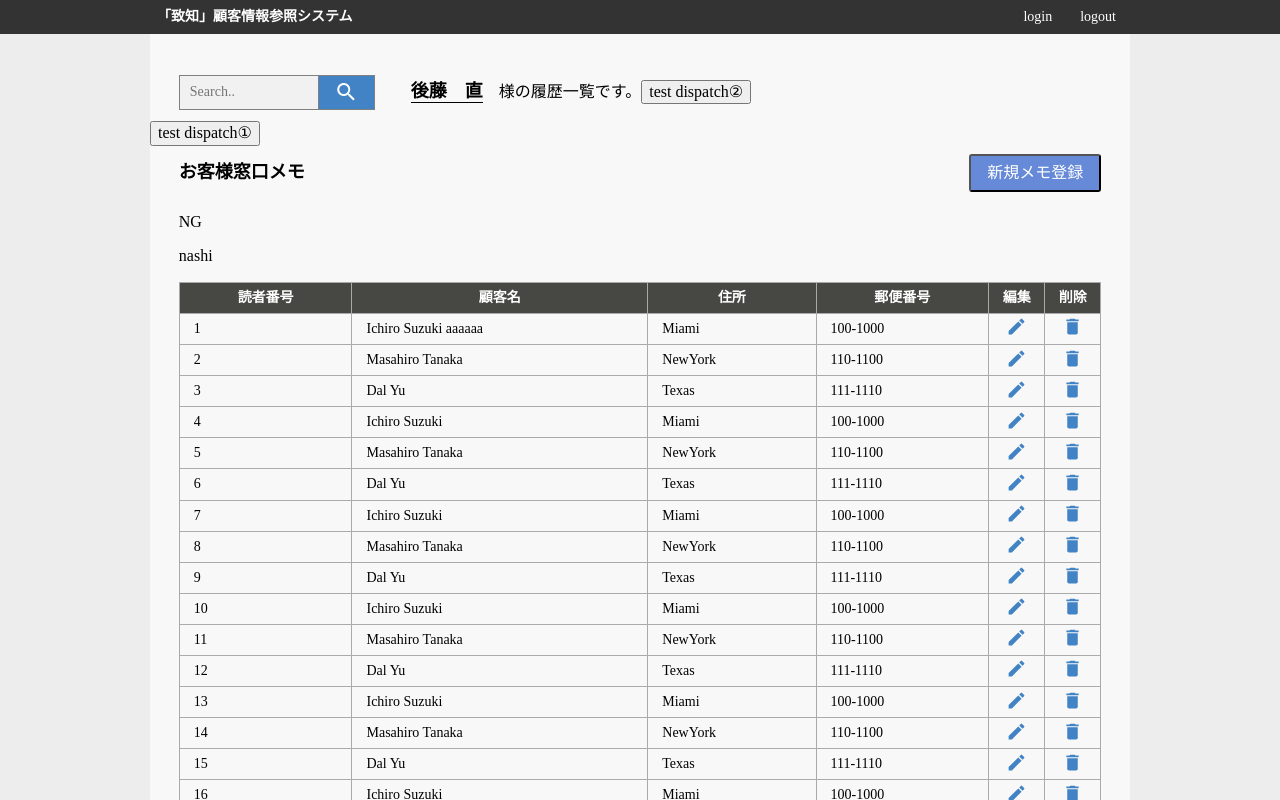
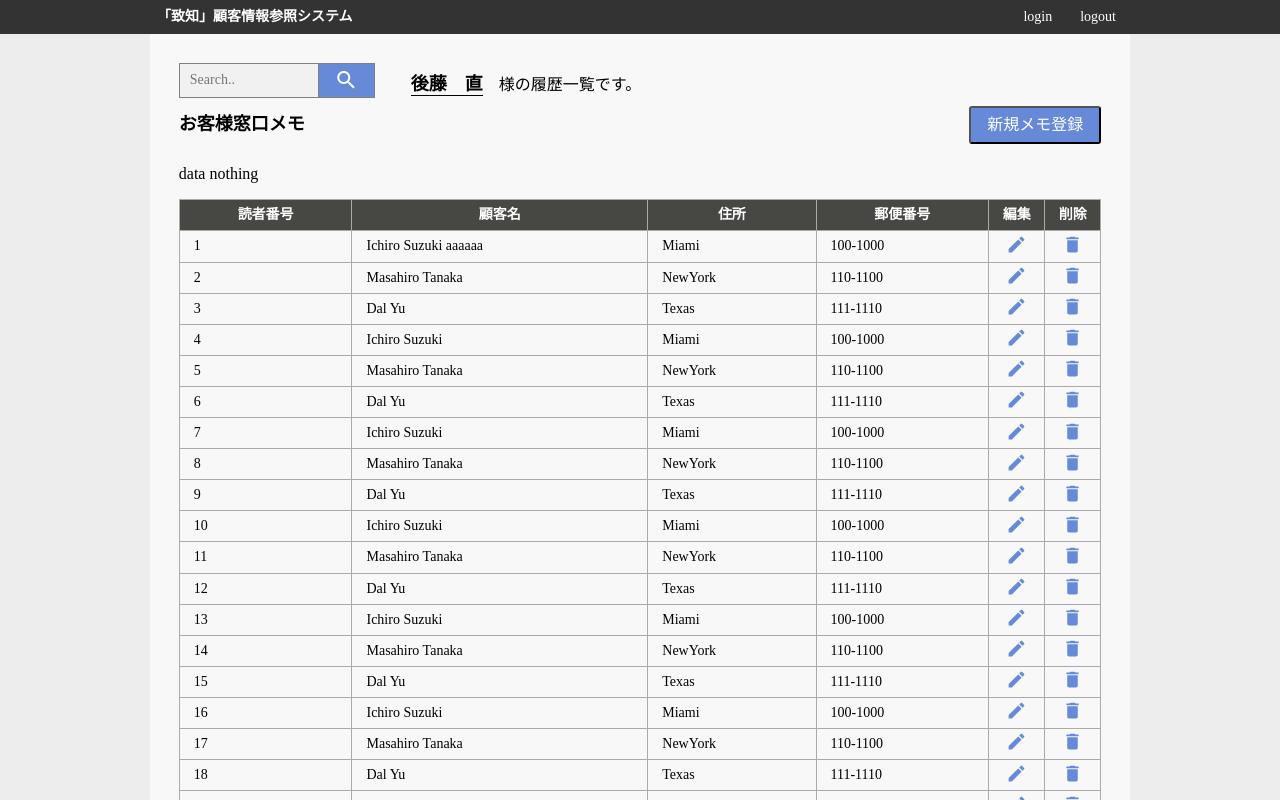
Before and after one commit to chichi-develop/cm-spinfo, a React (Create React App) app in the folder cm-spinfo-frontend/: page / in a window 1280 px wide. Shown: the top 800 px of the page. Built offline with nearby package versions, Linux system fonts and the light colour scheme.

Commit message:
mod searchbox

```diff
--- a/cm-spinfo-frontend/src/App.css
+++ b/cm-spinfo-frontend/src/App.css
@@ -31,9 +31,11 @@
 }
 
 a:link {
-  color: rgb(65, 131,196);
+  /* color: rgb(65, 131,196); */
+  color: #668ad8;
 }
 
 a:visited {
-  color: rgb(65, 131,196);
+  /* color: rgb(65, 131,196); */
+  color: #668ad8;
 }
--- a/cm-spinfo-frontend/src/App.js
+++ b/cm-spinfo-frontend/src/App.js
@@ -67,7 +67,6 @@ const App = (props) => (
           <div className="app-body-header">
             <SearchForm mdmms={props.mdmms} mdmmSearch={props.mdmmSearch}/>
           </div>
-          <button onClick={() => props.mdmmSearch('20977473')}>test dispatch①</button>
 
           <div className="app-body-container">
             <Route exact path='/' render={() => <MdmmTable data={data} mdmms={props.mdmms} />} />
--- a/cm-spinfo-frontend/src/components/Footer.css
+++ b/cm-spinfo-frontend/src/components/Footer.css
@@ -11,7 +11,7 @@
   width: 980px;
   max-width: 100%;
   margin: 0 auto;
-}s
+}
 
 .footerBar-container-copyright {
   display: block;
--- a/cm-spinfo-frontend/src/components/MdmmTable.js
+++ b/cm-spinfo-frontend/src/components/MdmmTable.js
@@ -15,12 +15,12 @@ const MdmmTable = (props) => (
     </div>
     {/* <p className='mdmmTable-showSwitch'>全表示</p> */}
 
-    { props.mdmms.mdmms.cm_mdmms ? <p>OK!</p> : <p>NG</p>}
+    {/* { props.mdmms.mdmms.cm_mdmms ? <p>OK!</p> : <p>NG</p>} */}
 
     { props.mdmms.mdmms.cm_mdmms ?
         <table className='mdmmTable-table'><HonbanMdmmTableData data={props.mdmms.mdmms.cm_mdmms}/></table>
       :
-        <p>nashi</p>
+        <p>data nothing</p>
     }
 
     <table className='mdmmTable-table'>
@@ -48,8 +48,8 @@ const MdmmTableData = (props) => (
           <td>{row.name}</td>
           <td>{row.address}</td>
           <td>{row.zip}</td>
-          <td style={{padding: '0', textAlign: 'center', width: '3em'}}><Link to={`/EditForm/${row.id}`}><EditIcon style={{fontSize: '1.5em'}}/></Link></td>
-          <td style={{padding: '0', textAlign: 'center', width: '3em'}}><Link to={`/DeleteForm/${row.id}`}><DeleteIcon style={{fontSize: '1.5em'}}/></Link></td>
+          <td style={{padding: '0', textAlign: 'center', width: '3em'}}><Link to={`/EditForm/${row.id}`}><EditIcon style={{fontSize: '1.5em', color: '#668ad8'}}/></Link></td>
+          <td style={{padding: '0', textAlign: 'center', width: '3em'}}><Link to={`/DeleteForm/${row.id}`}><DeleteIcon style={{fontSize: '1.5em', color: '#668ad8'}}/></Link></td>
         </tr>
       )}
     </tbody>
--- a/cm-spinfo-frontend/src/components/SearchForm.css
+++ b/cm-spinfo-frontend/src/components/SearchForm.css
@@ -1,8 +1,13 @@
+.searchForm-container {
+  display: flex;
+  align-content: center;
+}
+
 .searchForm {
   display: flex;
   align-content: center;
-  max-width: 100%
 }
+
 .searchForm input[type=text] {
   float: left;
   height: 2.5em;
@@ -19,7 +24,8 @@
   width: 4em;
   padding: 0.3em;
   font-size: 14px;
-  background: rgb(65, 131, 196);
+  /* background: rgb(65, 131, 196); */
+  background: #668ad8;
   border: 1px solid grey;
   border-left: none;
   /* background: #2196F3; */
@@ -29,21 +35,26 @@
 
 .searchForm-currentContainer {
   display: flex;
-  align-items: baseline;
+  align-items: flex-end;
+  margin-bottom: 2px;
 }
 .searchForm-currentData {
-  height: 100%;
+  /* height: 100%; */
+  display: inline-block;
   font-size: 18px;
+  margin: 0;
   margin-left: 2em;
   font-weight: bold;
-  padding-bottom: 1px;
   border-bottom: 1px solid black;
 }
 
 .searchForm-currentMessage {
-  height: 100%;
+  /* height: 100%; */
+  display: inline-block;
   font-size: 16px;
+  margin: 0;
   margin-left: 1em;
+  margin-bottom: 1px;
 }
 
 .searchForm button:hover {
--- a/cm-spinfo-frontend/src/components/SearchForm.js
+++ b/cm-spinfo-frontend/src/components/SearchForm.js
@@ -1,20 +1,24 @@
-import React from 'react'
+import React, { useState } from 'react'
 
 import './SearchForm.css';
 
-const SearchForm = (props) => (
-  <>
-    <form className="searchForm" >
-      <input type="text" placeholder="Search.." name="search" />
-      {/* <button type="submit"><i class="material-icons">search</i></button> */}
-      <button onClick={() =>  props.history.push('/AddForm')}><i className="material-icons">search</i></button>
-    </form>
-    <div className="searchForm-currentContainer">
-      <p className="searchForm-currentData">後藤　直</p>
-      <p className="searchForm-currentMessage">様の履歴一覧です。</p>
+
+function SearchForm (props) {
+
+  const [searchKey, setSearchKey] = useState(0);
+
+  return (
+    <div className="searchForm-container">
+      <form className="searchForm">
+        <input type="text" placeholder="Search.." onChange={(e) => {setSearchKey(e.target.value)}} />
+        <button onClick={(e) => {e.preventDefault(); props.mdmmSearch(searchKey)}}><i className="material-icons">search</i></button>
+      </form>
+      <div className="searchForm-currentContainer">
+        <p className="searchForm-currentData">後藤　直</p>
+        <p className="searchForm-currentMessage">様の履歴一覧です。</p>
+      </div>
     </div>
-    <button onClick={() => props.mdmmSearch('20977473')}>test dispatch②</button>
-  </>
-)
+  )
+}
 
 export default SearchForm
```
